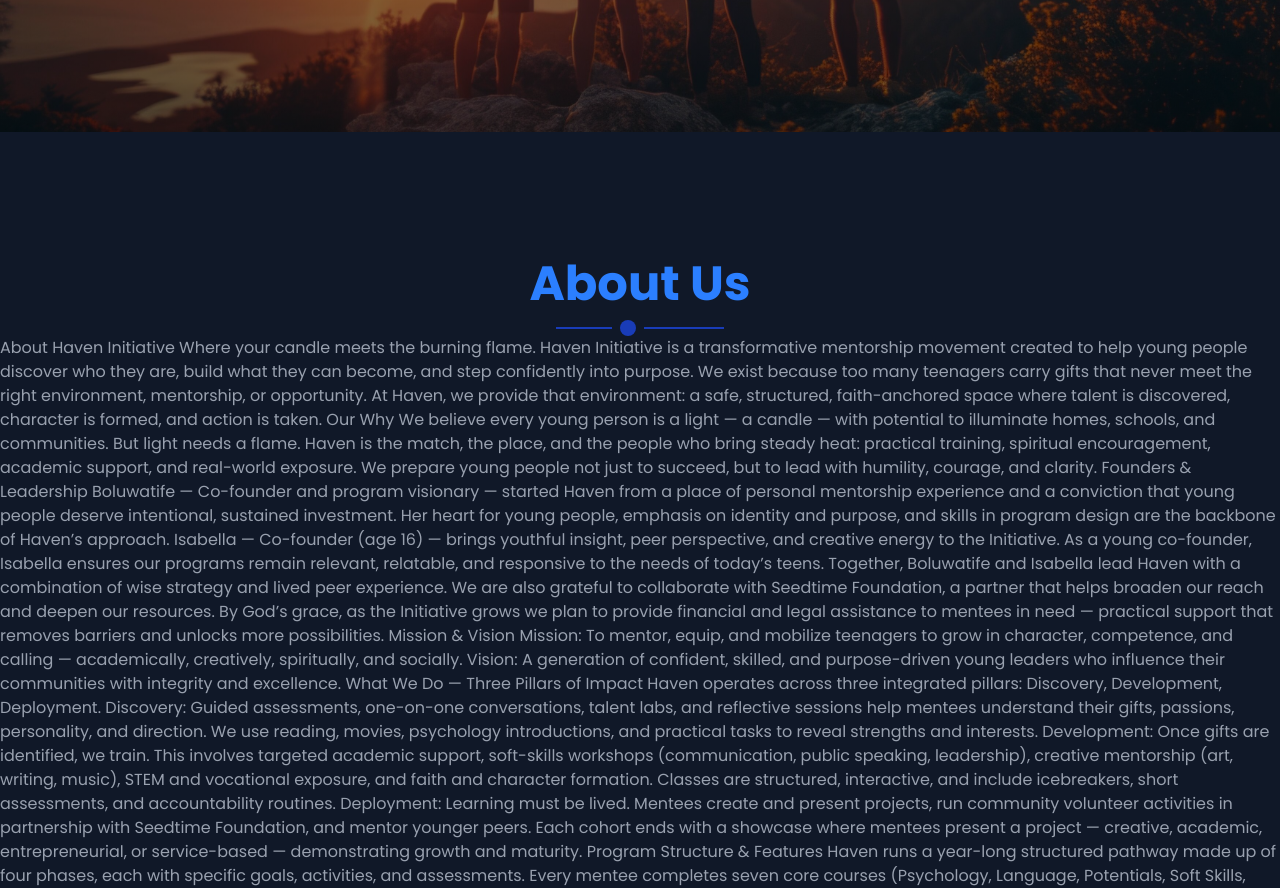
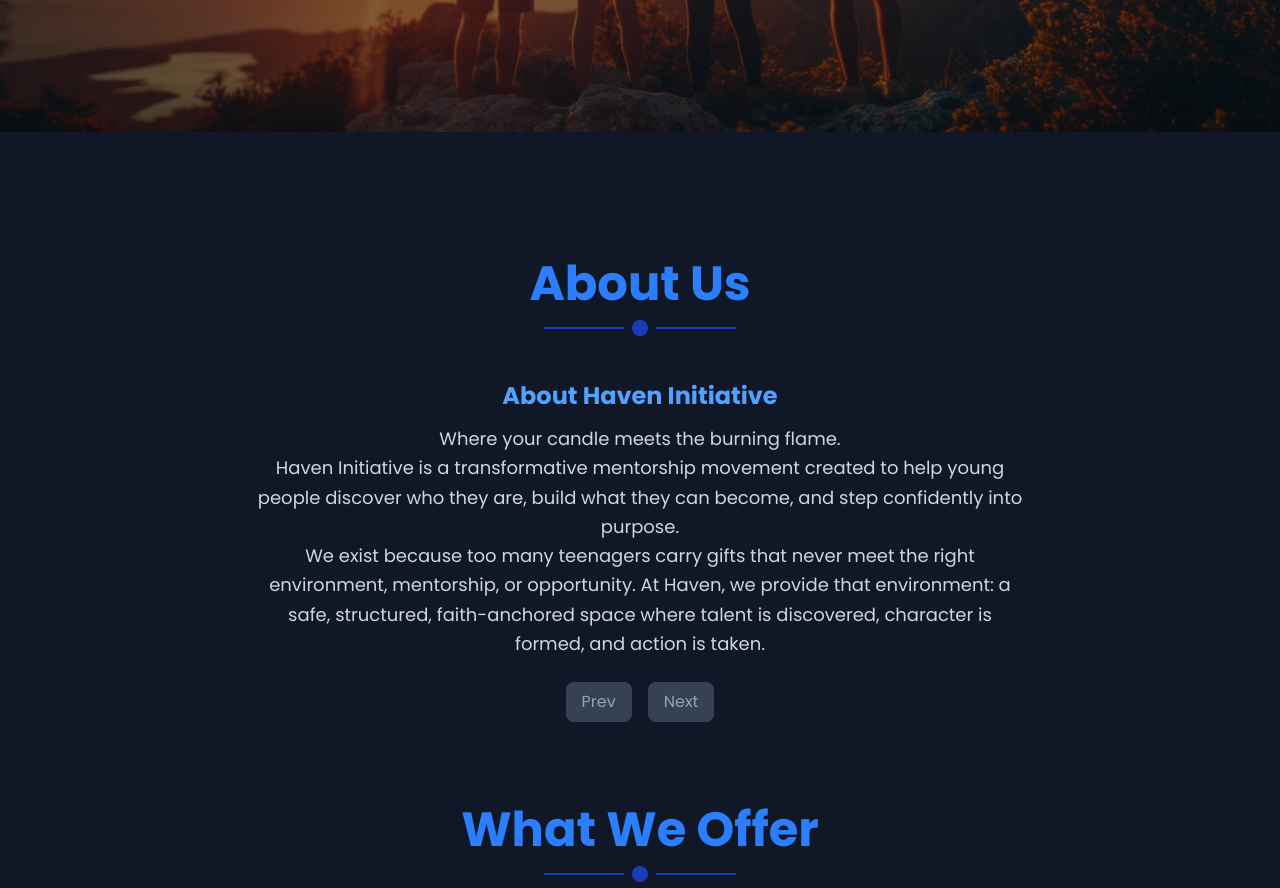
Before and after one commit to Sam-Fems/Haven-Initiative, a React (Vite) app: page / in a window 1280 px wide. Shown: the part 380-1268 px from the top of the page. Built offline with nearby package versions, Linux system fonts and the light colour scheme.

Commit message:
about section 1

```diff
--- a/src/pages/About.jsx
+++ b/src/pages/About.jsx
@@ -1,226 +1,140 @@
-import React from 'react'
+import React, { useState } from 'react'
+import { motion, AnimatePresence } from 'framer-motion'
 
 const About = () => {
+  const texts = [
+    `About Haven Initiative
+Where your candle meets the burning flame.
+Haven Initiative is a transformative mentorship movement created to help young people discover who they are, build what they can become, and step confidently into purpose.
+We exist because too many teenagers carry gifts that never meet the right environment, mentorship, or opportunity. At Haven, we provide that environment: a safe, structured, faith-anchored space where talent is discovered, character is formed, and action is taken.`,
+
+    `Our Why
+We believe every young person is a light — a candle — with potential to illuminate homes, schools, and communities. But light needs a flame.
+Haven is the match, the place, and the people who bring steady heat: practical training, spiritual encouragement, academic support, and real-world exposure. We prepare young people not just to succeed, but to lead with humility, courage, and clarity.`,
+
+    `Founders & Leadership
+Boluwatife — Co-founder and program visionary — started Haven from a place of personal mentorship experience and a conviction that young people deserve intentional, sustained investment.
+Her heart for young people, emphasis on identity and purpose, and skills in program design are the backbone of Haven’s approach.`,
+
+    `Isabella — Co-founder (age 16) — brings youthful insight, peer perspective, and creative energy to the Initiative.
+As a young co-founder, Isabella ensures our programs remain relevant, relatable, and responsive to the needs of today’s teens.
+Together, Boluwatife and Isabella lead Haven with a combination of wise strategy and lived peer experience.`,
+
+    `Mission & Vision
+Mission: To mentor, equip, and mobilize teenagers to grow in character, competence, and calling — academically, creatively, spiritually, and socially.
+Vision: A generation of confident, skilled, and purpose-driven young leaders who influence their communities with integrity and excellence.`,
+
+    `What We Do — Three Pillars of Impact
+Haven operates across three integrated pillars: Discovery, Development, Deployment.
+Discovery: Guided assessments, one-on-one conversations, talent labs, and reflective sessions help mentees understand their gifts, passions, personality, and direction.`,
+
+    `Development
+    Once gifts are identified, we train. This involves targeted academic support, soft-skills workshops (communication, public speaking, leadership), creative mentorship (art, writing, music), STEM and vocational exposure, and faith and character formation.
+Classes are structured, interactive, and include icebreakers, short assessments, and accountability routines.`,
+
+    `Deployment
+    Learning must be lived. Mentees create and present projects, run community volunteer activities in partnership with Seedtime Foundation, and mentor younger peers.
+Each cohort ends with a showcase where mentees present a project — creative, academic, entrepreneurial, or service-based — demonstrating growth and maturity.`,
+
+    `Program Structure & Features
+Haven runs a year-long structured pathway made up of four phases, each with specific goals, activities, and assessments.
+Every mentee completes seven core courses (Psychology, Language, Potentials, Soft Skills, Academic, STEM, Relationship) and participates in team-based mentorship pods.`,
+
+    `Key Program Features
+- Weekly sessions (online with occasional physical meetups)
+- Book clubs and movie reflections
+- Regular assessments and a final project showcase
+- Mandatory volunteer service to build civic responsibility
+- Extra academic clinics for exam preparation
+- Pathways for graduates to become mentors`,
+
+    `Values That Guide Us
+Faith: Everything we do is underpinned by spiritual formation and reliance on God.
+Integrity: We act with honesty, accountability, and excellence.
+Service: We measure success by our ability to serve others.
+Community: Growth happens best in warm, disciplined relationships.
+Creativity & Innovation: We equip young people to think imaginatively and solve problems.`,
+
+    `Who We Serve
+We welcome teenagers aged roughly 8–16 (and recent high-school graduates in leadership or mentoring tracks) from diverse backgrounds.
+We intentionally recruit mentees who demonstrate curiosity, teachability, and a desire to serve.
+Selection combines application screening, short interviews, and dedication indicators — we choose those ready to commit to the process.`,
+
+    `Outcomes & Impact
+Haven measures success in changed lives: improved academic confidence, newly discovered talents, stronger emotional health, leadership in community projects, and increased spiritual maturity.
+Our mentees graduate with a portfolio — books they’ve reviewed, projects they’ve completed, and habits that prepare them for school, work, and service.`,
+
+    `Looking Ahead
+We plan to expand our geographic reach, develop scholarship and micro-grant opportunities, and establish a physical Haven Center — a safe, resource-rich hub for workshops, study, and creative production.
+Our long-term dream is to raise thousands of young leaders who reproduce the same gift of mentorship in their communities.`,
+
+    `Get Involved
+If you want to partner, mentor, sponsor, or join the movement, contact us at: HavenIMgoal@gmail.com.
+Join us in creating a space where a candle meets a burning flame — where potential is found, refined, and released.`
+  ]
+
+  const [index, setIndex] = useState(0)
+
+  const nextSlide = () => {
+    setIndex((prev) => (prev + 1) % texts.length)
+  }
+
+  const prevSlide = () => {
+    setIndex((prev) => (prev - 1 + texts.length) % texts.length)
+  }
+
+  // Split first line as heading
+  const formatText = (text) => {
+    const [title, ...rest] = text.split('\n')
+    return (
+      <div>
+        <h4 className="text-2xl font-bold text-blue-400 mb-3">{title}</h4>
+        <p className="text-lg text-gray-300 leading-relaxed whitespace-pre-line">{rest.join('\n')}</p>
+      </div>
+    )
+  }
+
   return (
-    <section id='about' className='bg-[#101828] min-h-screen pt-[10%] text-gray-400'>
+    <section id='about' className='bg-[#101828] pt-[10%] text-gray-400'>
       <div className='text-center'>
         <h3 className='text-center text-5xl max-sm:text-3xl text-blue-500 font-bold'>About Us</h3>
-        <div className="flex items-center justify-center mt-3 w-64 mx-auto">
-          <div className="h-[2px] bg-blue-800 flex-1 max-w-[80px] sm:max-w-[56px]"></div>
+        <div className="flex items-center justify-center mt-3 mb-5 w-64 mx-auto">
+          <div className="h-[2px] bg-blue-800 flex-1 max-w-[80px]"></div>
           <div className="w-4 h-4 bg-blue-800 rounded-full mx-2"></div>
           <div className="h-[2px] bg-blue-800 flex-1 max-w-[80px]"></div>
         </div>
       </div>
-      About Haven Initiative
 
-      Where your candle meets the burning flame.
+      <div className='flex flex-col items-center justify-center bg-gray-900 p-6 rounded-xl shadow-lg'>
+        <div className='relative w-full max-w-3xl min-h-[250px] flex items-center justify-center'>
+          <AnimatePresence mode='wait'>
+            <motion.div
+              key={index}
+              initial={{ x: 50, opacity: 0 }}
+              animate={{ x: 0, opacity: 1 }}
+              exit={{ x: -50, opacity: 0 }}
+              transition={{ duration: 0.5 }}
+              className='w-full text-center'
+            >
+              {formatText(texts[index])}
+            </motion.div>
+          </AnimatePresence>
+        </div>
 
-      Haven Initiative is a transformative mentorship movement created to help young people discover who they are, build what they can become, and step confidently into purpose. We exist because too many teenagers carry gifts that never meet the right environment, mentorship, or opportunity. At Haven, we provide that environment: a safe, structured, faith-anchored space where talent is discovered, character is formed, and action is taken.
-
-      Our Why
-
-      We believe every young person is a light — a candle — with potential to illuminate homes, schools, and communities. But light needs a flame. Haven is the match, the place, and the people who bring steady heat: practical training, spiritual encouragement, academic support, and real-world exposure. We prepare young people not just to succeed, but to lead with humility, courage, and clarity.
-
-      Founders & Leadership
-
-      Boluwatife — Co-founder and program visionary — started Haven from a place of personal mentorship experience and a conviction that young people deserve intentional, sustained investment. Her heart for young people, emphasis on identity and purpose, and skills in program design are the backbone of Haven’s approach.
-
-      Isabella — Co-founder (age 16) — brings youthful insight, peer perspective, and creative energy to the Initiative. As a young co-founder, Isabella ensures our programs remain relevant, relatable, and responsive to the needs of today’s teens. Together, Boluwatife and Isabella lead Haven with a combination of wise strategy and lived peer experience.
-
-      We are also grateful to collaborate with Seedtime Foundation, a partner that helps broaden our reach and deepen our resources. By God’s grace, as the Initiative grows we plan to provide financial and legal assistance to mentees in need — practical support that removes barriers and unlocks more possibilities.
-
-      Mission & Vision
-
-      Mission: To mentor, equip, and mobilize teenagers to grow in character, competence, and calling — academically, creatively, spiritually, and socially.
-      Vision: A generation of confident, skilled, and purpose-driven young leaders who influence their communities with integrity and excellence.
-
-      What We Do — Three Pillars of Impact
-
-      Haven operates across three integrated pillars: Discovery, Development, Deployment.
-
-      Discovery: Guided assessments, one-on-one conversations, talent labs, and reflective sessions help mentees understand their gifts, passions, personality, and direction. We use reading, movies, psychology introductions, and practical tasks to reveal strengths and interests.
-
-      Development: Once gifts are identified, we train. This involves targeted academic support, soft-skills workshops (communication, public speaking, leadership), creative mentorship (art, writing, music), STEM and vocational exposure, and faith and character formation. Classes are structured, interactive, and include icebreakers, short assessments, and accountability routines.
-
-      Deployment: Learning must be lived. Mentees create and present projects, run community volunteer activities in partnership with Seedtime Foundation, and mentor younger peers. Each cohort ends with a showcase where mentees present a project — creative, academic, entrepreneurial, or service-based — demonstrating growth and maturity.
-
-
-      Program Structure & Features
-
-      Haven runs a year-long structured pathway made up of four phases, each with specific goals, activities, and assessments. Every mentee completes seven core courses (Psychology, Language, Potentials, Soft Skills, Academic, STEM, Relationship) and participates in team-based mentorship pods. Our approach uses peer accountability, paired partners, and themed teams (Ezers, Bethels, Skylers, Zions, Lights, Sacred, Rehoboths) that provide identity, responsibility, and belonging.
-
-      Key program features:
-
-      Weekly sessions (online with occasional physical meetups)
-
-      Book clubs and movie reflections (curated lists for each phase)
-
-      Regular assessments and a final project showcase
-
-      Mandatory volunteer service to build civic responsibility
-
-      Extra academic clinics for mentees preparing for external exams
-
-      Pathways for graduates to become mentors and leaders in the Initiative
-
-
-      Values That Guide Us
-
-      Faith: Everything we do is underpinned by spiritual formation and reliance on God.
-
-      Integrity: We act with honesty, accountability, and excellence.
-
-      Service: We measure success by our ability to serve others.
-
-      Community: Growth happens best in warm, disciplined relationships.
-
-      Creativity & Innovation: We equip young people to think imaginatively and solve problems.
-
-
-      Who We Serve
-
-      We welcome teenagers aged roughly 8–16 (and recent high-school graduates in leadership or mentoring tracks) from diverse backgrounds. We intentionally recruit mentees who demonstrate curiosity, teachability, and a desire to serve. Selection combines application screening, short interviews, and dedication indicators — we choose those ready to commit to the process.
-
-      Outcomes & Impact
-
-      Haven measures success in changed lives: improved academic confidence, newly discovered talents, stronger emotional health, leadership in community projects, and increased spiritual maturity. Our mentees graduate with a portfolio — books they’ve reviewed, projects they’ve completed, and habits that prepare them for school, work, and service.
-
-      Looking Ahead
-
-      We plan to expand our geographic reach, develop scholarship and micro-grant opportunities, and establish a physical Haven Center — a safe, resource-rich hub for workshops, study, and creative production. Our long-term dream is to raise thousands of young leaders who reproduce the same gift of mentorship in their communities.
-
-      Get Involved
-
-      If you want to partner, mentor, sponsor, or join the movement, contact us at: HavenIMgoal@gmail.com. Join us in creating a space where a candle meets a burning flame — where potential is found, refined, and released.
-
-      Boluwatife Akintoye – Co-founder & Visionary Lead
-
-      Boluwatife is the heart and strategist behind Haven Initiative. As a student leader, spoken word artist, and purpose coach for teenagers, she combines her personal mentorship journey with her passion for faith-based youth development. She founded Haven with the conviction that every young person carries a gift worth nurturing. Her leadership style blends structure, creativity, and spiritual depth, ensuring every mentee leaves with not only skill but also identity and purpose.
-
-      Notable strengths: Program design, public speaking, leadership coaching, faith mentorship.
-
-
-      ---
-
-      Isabella Willy – Co-founder & Creative Programs Lead
-
-      At just 16, Isabella brings a fresh, relatable perspective to the Initiative. Her role ensures that Haven’s programs are relevant to teens’ realities while challenging them to aim higher. With a gift for connecting with peers, Isabella helps design activities, discussions, and challenges that keep mentees engaged and inspired. She is living proof that young people can lead movements that shape their generation.
-
-      Notable strengths: Peer mentorship, creative direction, teen engagement, event coordination.
-
-
-      ---
-
-      PROGRAMS TAB
-
-      1. Discovery Lab
-
-      An interactive series of self-awareness sessions, guided assessments, and creative exercises designed to help mentees identify their talents, passions, and strengths.
-
-      Activities:
-
-      Talent mapping
-
-      Personality awareness
-
-      Intro to psychology & self-reflection
-
-      Icebreaker and storytelling challenges
-
-
-
-      ---
-
-      2. Development Hub
-
-      Once mentees know their gifts, this hub equips them with skills to sharpen them. This includes academic support, creative workshops, leadership training, and life skills.
-
-      Activities:
-
-      Soft skills (public speaking, teamwork, leadership)
-
-      Creative skills (writing, art, music, digital skills)
-
-      Academic clinics
-
-      STEM & vocational exposure
-
-
-
-      ---
-
-      3. Deployment Zone
-
-      Where learning meets the real world. Mentees implement what they’ve learned in personal projects and community service.
-
-      Activities:
-
-      Volunteer service (through Seedtime Foundation partnerships)
-
-      Project showcase
-
-      Peer mentoring younger students
-
-      Leadership responsibilities within teams
-
-
-
-      ---
-
-      4. Haven Core Curriculum
-
-      Seven key learning tracks for every mentee:
-
-      1. Psychology
-
-
-      2. Language & Communication
-
-
-      3. Potentials & Career Exploration
-
-
-      4. Soft Skills & Leadership
-
-
-      5. Academic Development
-
-
-      6. STEM/Vocational Training
-
-
-      7. Relationship & Emotional Intelligence
-
-
-
-
-      ---
-
-      FAQs
-
-      Q: Who can join Haven Initiative?
-      A: Teenagers aged 8–16, plus a few recent high-school graduates ready for leadership or mentoring tracks.
-
-      Q: Is Haven faith-based?
-      A: Yes — while open to all, our values and leadership principles are rooted in faith, integrity, and service.
-
-      Q: How are mentees selected?
-      A: Through an application process, including a form, review, and a commitment check. We choose those who are teachable and ready to commit.
-
-      Q: What’s the duration of the program?
-      A: One year, divided into four phases, each with its own focus and assessments.
-
-      Q: Are the sessions online or physical?
-      A: Primarily online via Google Meet, with occasional in-person meetups and events.
-
-      Q: Will I get a mentor?
-      A: Yes — mentees are paired in small teams with partners for accountability and guidance, plus access to group mentors.
-
-      Q: Is there a cost?
-      A: No tuition is charged currently, but mentees are expected to commit their time, attention, and participation.
-
-      Q: Can mentees be removed?
-      A: Yes — mentees who violate Haven rules, show repeated non-participation, or act against Initiative values may be replaced.
+        {/* Navigation buttons */}
+        <div className='flex gap-4 mt-6'>
+          <button
+            onClick={prevSlide}
+            className='px-4 py-2 bg-gray-700 rounded-lg hover:bg-gray-600 transition'>
+            Prev
+          </button>
+          <button
+            onClick={nextSlide}
+            className='px-4 py-2 bg-gray-700 rounded-lg hover:bg-gray-600 transition'>
+            Next
+          </button>
+        </div>
+      </div>
     </section>
   )
 }
```
